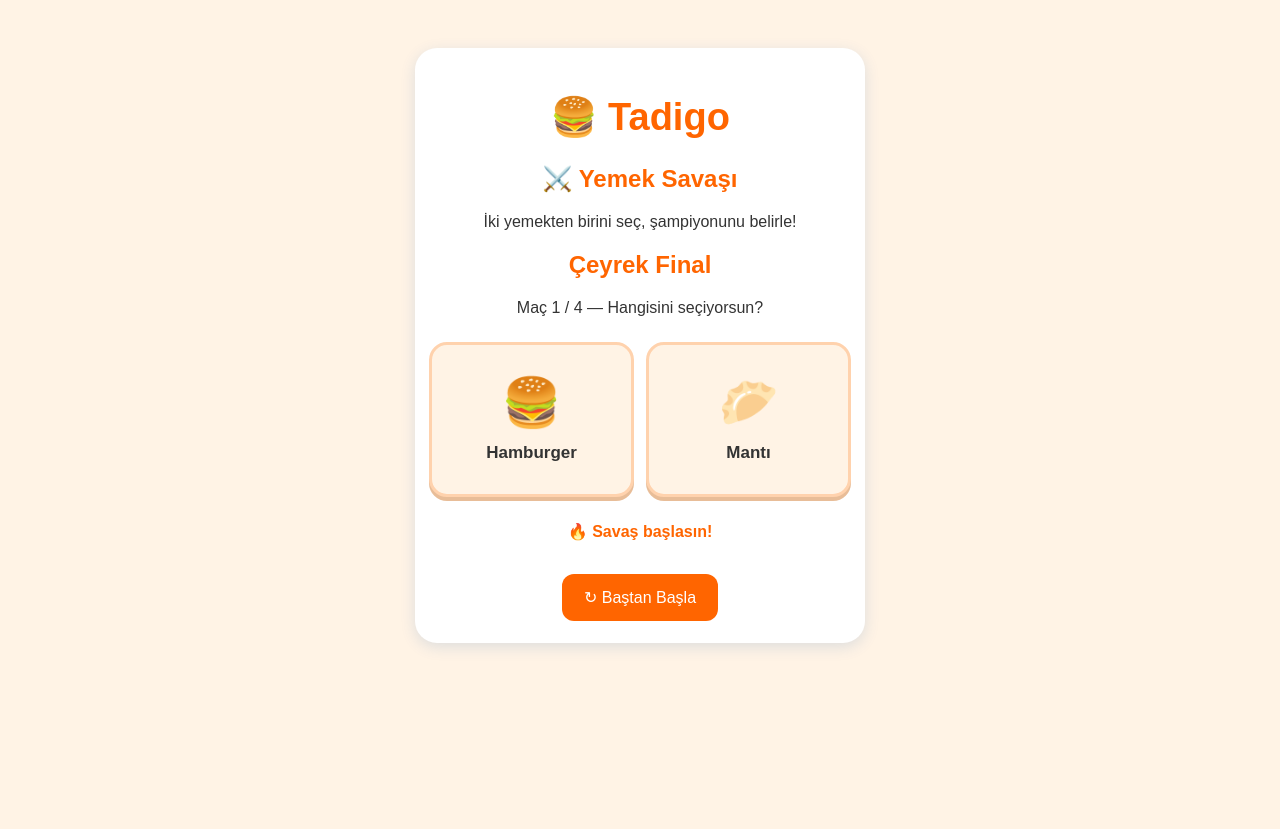
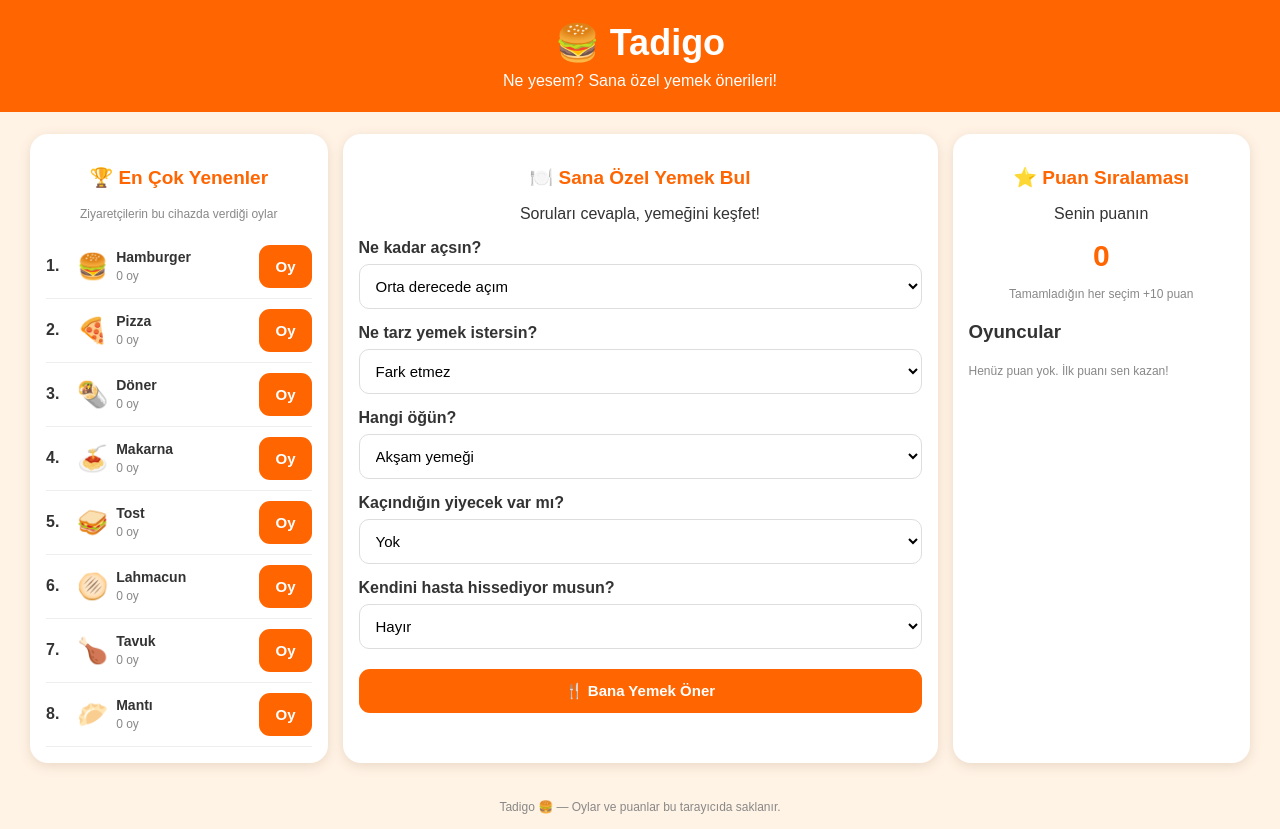
Before and after one commit to mustafaerengunduz88-bot/TadigoAI, a plain HTML site: page index.html in a window 1280 px wide. Before the commit the page ends 800 px from the top, so only its background shows below. Drawn offline with Linux system fonts and the light colour scheme.

Commit message:
Update index.html

```diff
--- a/index.html
+++ b/index.html
@@ -4,161 +4,256 @@
 <head>
 <meta charset="UTF-8">
 <meta name="viewport" content="width=device-width, initial-scale=1">
-<title>Tadigo - Yemek Savaşı</title>
+<title>Tadigo - Sana Özel Yemek</title>
 <style>
 *{box-sizing:border-box}
-body{font-family:Arial,sans-serif;background:#fff3e5;text-align:center;padding:15px;color:#333}
-.card{background:white;padding:22px 14px;border-radius:22px;max-width:450px;margin:25px auto;box-shadow:0 4px 15px #ddd}
-h1{color:#ff6500;font-size:38px}
-h2{color:#ff6500}
-button{font-family:inherit}
-.battle{display:flex;gap:12px;margin:25px 0}
-.food{flex:1;min-width:0;min-height:155px;padding:15px 5px;background:#fff3e5;border:3px solid #ffd2ad;border-radius:18px;cursor:pointer;box-shadow:0 4px 0 #e8bd98;color:#333}
-.emoji{display:block;font-size:48px;margin-bottom:12px}
-.name{font-size:17px;font-weight:bold}
-.food:active{transform:scale(.96)}
-.food:disabled{cursor:default}
-.winner{border-color:#ff6500;background:#ffe0c5}
-.reset{background:#ff6500;color:white;border:0;border-radius:12px;padding:14px 22px;font-size:16px;cursor:pointer;margin-top:12px}
-#sonuc{font-weight:bold;color:#ff6500;min-height:24px}
-#final{display:none}
-.champion{font-size:75px}
+body{margin:0;background:#fff3e5;color:#333;font-family:Arial,sans-serif}
+header{background:#ff6500;color:white;text-align:center;padding:22px 10px}
+header h1{margin:0;font-size:36px}
+header p{margin:8px 0 0}
+.layout{display:grid;grid-template-columns:1fr minmax(280px,2fr) 1fr;gap:15px;max-width:1250px;margin:22px auto;padding:0 15px}
+.panel{background:white;padding:16px;border-radius:18px;box-shadow:0 3px 12px #ead8c8;min-width:0}
+.panel h2{font-size:19px;color:#ff6500;text-align:center}
+.foodrow{display:flex;gap:8px;align-items:center;padding:10px 0;border-bottom:1px solid #eee}
+.foodrow .emoji{font-size:25px}
+.foodrow .details{flex:1;font-size:14px}
+.small{color:#888;font-size:12px;margin-top:4px}
+.rank{font-weight:bold;width:23px}
+.center{text-align:center}
+label{display:block;text-align:left;font-weight:bold;margin:15px 0 7px}
+select{width:100%;padding:12px;border:1px solid #ddd;border-radius:10px;background:white;font-size:15px}
+button{border:0;border-radius:11px;background:#ff6500;color:white;padding:13px 16px;font-size:15px;font-weight:bold;cursor:pointer}
+button:active{transform:scale(.98)}
+.mainbtn{width:100%;margin-top:20px}
+.result{background:#fff3e5;border-radius:15px;padding:18px;margin-top:18px;display:none}
+.result .big{font-size:55px}
+.result h3{color:#ff6500}
+.points{font-size:30px;color:#ff6500;font-weight:bold}
+.muted{font-size:12px;color:#888;line-height:1.5}
+footer{text-align:center;padding:15px;color:#888;font-size:12px}
+@media(max-width:800px){
+.layout{grid-template-columns:1fr;max-width:520px}
+#onerPanel{grid-row:1}
+#popularPanel{grid-row:2}
+#puanPanel{grid-row:3}
+}
 </style>
 </head>
 <body>
-<div class="card">
+
+<header>
 <h1>🍔 Tadigo</h1>
-<h2>⚔️ Yemek Savaşı</h2>
-<p>İki yemekten birini seç, şampiyonunu belirle!</p>
+<p>Ne yesem? Sana özel yemek önerileri!</p>
+</header>
 
-<div id="oyun">
-<h2 id="tur">Çeyrek Final</h2>
-<p id="bilgi"></p>
-<div class="battle">
-<button class="food" id="sol" onclick="sec(0)">
-<span class="emoji" id="emoji0"></span>
-<span class="name" id="isim0"></span>
-</button>
-<button class="food" id="sag" onclick="sec(1)">
-<span class="emoji" id="emoji1"></span>
-<span class="name" id="isim1"></span>
-</button>
+<div class="layout">
+
+<section class="panel" id="popularPanel">
+<h2>🏆 En Çok Yenenler</h2>
+<p class="muted center">Ziyaretçilerin bu cihazda verdiği oylar</p>
+<div id="populerListe"></div>
+</section>
+
+<section class="panel" id="onerPanel">
+<h2>🍽️ Sana Özel Yemek Bul</h2>
+<p class="center">Soruları cevapla, yemeğini keşfet!</p>
+
+<label for="aclik">Ne kadar açsın?</label>
+<select id="aclik">
+<option value="az">Biraz açım</option>
+<option value="orta" selected>Orta derecede açım</option>
+<option value="cok">Çok açım</option>
+</select>
+
+<label for="tat">Ne tarz yemek istersin?</label>
+<select id="tat">
+<option value="fark">Fark etmez</option>
+<option value="hafif">Hafif bir şey</option>
+<option value="doyurucu">Doyurucu bir yemek</option>
+<option value="tatli">Tatlı</option>
+</select>
+
+<label for="ogun">Hangi öğün?</label>
+<select id="ogun">
+<option value="kahvalti">Kahvaltı</option>
+<option value="ogle">Öğle yemeği</option>
+<option value="aksam" selected>Akşam yemeği</option>
+<option value="atistirma">Atıştırmalık</option>
+</select>
+
+<label for="alerji">Kaçındığın yiyecek var mı?</label>
+<select id="alerji">
+<option value="yok">Yok</option>
+<option value="sut">Süt ve süt ürünleri</option>
+<option value="gluten">Buğday / gluten</option>
+<option value="et">Et ürünleri</option>
+</select>
+
+<label for="hasta">Kendini hasta hissediyor musun?</label>
+<select id="hasta">
+<option value="hayir">Hayır</option>
+<option value="evet">Evet</option>
+</select>
+
+<button class="mainbtn" onclick="oner()">🍴 Bana Yemek Öner</button>
+
+<div class="result" id="sonuc">
+<div class="big" id="sonucEmoji"></div>
+<h3 id="sonucAd"></h3>
+<p id="sonucAciklama"></p>
+<button onclick="secimiTamamla()">✅ Seçimimi Tamamladım (+10 Puan)</button>
+<p class="muted">Puan almak için öneriyi seçtiğini onayla.</p>
 </div>
-<p id="sonuc">🔥 Savaş başlasın!</p>
-<button class="reset" onclick="baslat()">↻ Baştan Başla</button>
+<p id="mesaj" class="center"></p>
+</section>
+
+<section class="panel" id="puanPanel">
+<h2>⭐ Puan Sıralaması</h2>
+<div class="center">
+<p>Senin puanın</p>
+<div class="points" id="benimPuanim">0</div>
+<p class="muted">Tamamladığın her seçim +10 puan</p>
+</div>
+<div id="puanListe"></div>
+</section>
+
 </div>
 
-<div id="final">
-<div class="champion">🏆</div>
-<h2>YEMEK ŞAMPİYONU!</h2>
-<div class="champion" id="kazananEmoji"></div>
-<h2 id="kazananIsim"></h2>
-<p>Oyunun kazananı belli oldu! Afiyet olsun 😋</p>
-<button class="reset" onclick="baslat()">Tekrar Oyna</button>
-</div>
-</div>
+<footer>
+Tadigo 🍔 — Oylar ve puanlar bu tarayıcıda saklanır.
+</footer>
 
 <script>
 const yemekler=[
-["🍔","Hamburger"],
-["🍕","Pizza"],
-["🌯","Döner"],
-["🍝","Makarna"],
-["🥪","Tost"],
-["🫓","Lahmacun"],
-["🍗","Tavuk"],
-["🥟","Mantı"]
+{ad:"Hamburger",emoji:"🍔",tat:"doyurucu",ogun:["ogle","aksam","atistirma"],sut:false,gluten:true,et:true},
+{ad:"Pizza",emoji:"🍕",tat:"doyurucu",ogun:["ogle","aksam"],sut:true,gluten:true,et:false},
+{ad:"Döner",emoji:"🌯",tat:"doyurucu",ogun:["ogle","aksam"],sut:false,gluten:true,et:true},
+{ad:"Makarna",emoji:"🍝",tat:"doyurucu",ogun:["ogle","aksam"],sut:true,gluten:true,et:false},
+{ad:"Tost",emoji:"🥪",tat:"hafif",ogun:["kahvalti","ogle","atistirma"],sut:true,gluten:true,et:false},
+{ad:"Lahmacun",emoji:"🫓",tat:"doyurucu",ogun:["ogle","aksam"],sut:false,gluten:true,et:true},
+{ad:"Tavuk",emoji:"🍗",tat:"doyurucu",ogun:["ogle","aksam"],sut:false,gluten:false,et:true},
+{ad:"Mantı",emoji:"🥟",tat:"doyurucu",ogun:["ogle","aksam"],sut:true,gluten:true,et:false},
+{ad:"Pankek",emoji:"🥞",tat:"tatli",ogun:["kahvalti","atistirma"],sut:true,gluten:true,et:false},
+{ad:"Patates kızartması",emoji:"🍟",tat:"hafif",ogun:["ogle","atistirma"],sut:false,gluten:false,et:false},
+{ad:"Meyve tabağı",emoji:"🍎",tat:"hafif",ogun:["kahvalti","atistirma"],sut:false,gluten:false,et:false},
+{ad:"Sütlaç",emoji:"🍚",tat:"tatli",ogun:["atistirma"],sut:true,gluten:false,et:false}
 ];
 
-let turlar=[];
-let tur=0;
-let mac=0;
-let kilit=false;
+function oku(key,varsayilan){
+ try{
+  const v=localStorage.getItem(key);
+  return v===null?varsayilan:JSON.parse(v);
+ }catch(e){return varsayilan}
+}
+let oylar=oku("tadigo_oylar",{});
+let puanlar=oku("tadigo_puanlar",{});
+let benimPuanim=oku("tadigo_benim_puanim",0);
+let secilenYemek=null;
 
-function karistir(liste){
-let sonuc=[...liste];
-for(let i=sonuc.length-1;i>0;i--){
-let j=Math.floor(Math.random()*(i+1));
-[sonuc[i],sonuc[j]]=[sonuc[j],sonuc[i]];
-}
-return sonuc;
+function kaydet(){
+ try{
+  localStorage.setItem("tadigo_oylar",JSON.stringify(oylar));
+  localStorage.setItem("tadigo_puanlar",JSON.stringify(puanlar));
+  localStorage.setItem("tadigo_benim_puanim",JSON.stringify(benimPuanim));
+ }catch(e){}
 }
 
-function baslat(){
-turlar=[karistir(yemekler)];
-tur=0;
-mac=0;
-kilit=false;
-document.getElementById("oyun").style.display="block";
-document.getElementById("final").style.display="none";
-document.getElementById("sonuc").textContent="🔥 Savaş başlasın!";
-goster();
+function ciz(){
+ const pop=[...yemekler].sort((a,b)=>(oylar[b.ad]||0)-(oylar[a.ad]||0));
+ document.getElementById("populerListe").innerHTML=pop.slice(0,8).map((y,i)=>`
+ <div class="foodrow">
+ <div class="rank">${i+1}.</div><div class="emoji">${y.emoji}</div>
+ <div class="details"><b>${y.ad}</b><div class="small">${oylar[y.ad]||0} oy</div></div>
+ <button onclick="oyVer('${y.ad}')">Oy</button>
+ </div>`).join("");
+
+ document.getElementById("benimPuanim").textContent=benimPuanim;
+ const liste=Object.entries(puanlar).sort((a,b)=>b[1]-a[1]);
+ document.getElementById("puanListe").innerHTML=
+ '<h3>Oyuncular</h3>'+
+ (liste.length?liste.map((p,i)=>`
+ <div class="foodrow"><div class="rank">${i+1}.</div>
+ <div class="details"><b>${p[0]}</b><div class="small">${p[1]} puan</div></div></div>
+ `).join(""):'<p class="muted">Henüz puan yok. İlk puanı sen kazan!</p>');
 }
 
-function goster(){
-const turIsimleri=["Çeyrek Final","Yarı Final","Büyük Final"];
-document.getElementById("tur").textContent=turIsimleri[tur];
-document.getElementById("bilgi").textContent=
-"Maç "+(mac+1)+" / "+(turlar[tur].length/2)+" — Hangisini seçiyorsun?";
-
-for(let i=0;i<2;i++){
-let yemek=turlar[tur][mac*2+i];
-document.getElementById("emoji"+i).textContent=yemek[0];
-document.getElementById("isim"+i).textContent=yemek[1];
+function oyVer(ad){
+ oylar[ad]=(oylar[ad]||0)+1;
+ kaydet();ciz();
+ document.getElementById("mesaj").textContent=ad+" için oyun kaydedildi! 🎉";
 }
 
-document.getElementById("sol").className="food";
-document.getElementById("sag").className="food";
-document.getElementById("sol").disabled=false;
-document.getElementById("sag").disabled=false;
-kilit=false;
+function oner(){
+ const aclik=document.getElementById("aclik").value;
+ const tat=document.getElementById("tat").value;
+ const ogun=document.getElementById("ogun").value;
+ const alerji=document.getElementById("alerji").value;
+ const hasta=document.getElementById("hasta").value;
+
+ let uygun=yemekler.filter(y=>{
+  if(alerji==="sut"&&y.sut)return false;
+  if(alerji==="gluten"&&y.gluten)return false;
+  if(alerji==="et"&&y.et)return false;
+  if(tat!=="fark"&&y.tat!==tat)return false;
+  if(!y.ogun.includes(ogun))return false;
+  return true;
+ });
+
+ if(!uygun.length){
+  document.getElementById("sonuc").style.display="block";
+  document.getElementById("sonucEmoji").textContent="🤔";
+  document.getElementById("sonucAd").textContent="Uygun öneri bulamadım";
+  document.getElementById("sonucAciklama").textContent="Seçeneklerinden birini değiştirip tekrar dene.";
+  secilenYemek=null;return;
+ }
+
+ if(aclik==="az")uygun=uygun.filter(y=>y.tat!=="doyurucu");
+ if(aclik==="cok")uygun=uygun.filter(y=>y.tat==="doyurucu");
+ if(!uygun.length)uygun=yemekler.filter(y=>
+  (alerji!=="sut"||!y.sut)&&
+  (alerji!=="gluten"||!y.gluten)&&
+  (alerji!=="et"||!y.et)&&
+  y.ogun.includes(ogun)&&
+  (tat==="fark"||y.tat===tat)
+ );
+ if(!uygun.length){
+  document.getElementById("sonuc").style.display="block";
+  document.getElementById("sonucEmoji").textContent="🤔";
+  document.getElementById("sonucAd").textContent="Başka seçenek dene";
+  document.getElementById("sonucAciklama").textContent="Bu seçimlerle uygun yemek bulamadık.";
+  secilenYemek=null;return;
+ }
+
+ secilenYemek=uygun[Math.floor(Math.random()*uygun.length)];
+ document.getElementById("sonuc").style.display="block";
+ document.getElementById("sonucEmoji").textContent=secilenYemek.emoji;
+ document.getElementById("sonucAd").textContent=secilenYemek.ad;
+ document.getElementById("sonucAciklama").textContent=
+ hasta==="evet"?
+ "Geçmiş olsun! Bu sadece bir yemek fikridir, tedavi önerisi değildir. Kendini kötü hissediyorsan bir yetişkine veya sağlık uzmanına danış.":
+ "Cevaplarına göre rastgele bir öneri. Afiyet olsun!";
+ document.getElementById("mesaj").textContent="";
 }
 
-function sec(secim){
-if(kilit)return;
-kilit=true;
-
-let secilen=turlar[tur][mac*2+secim];
-turlar[tur].kazananlar=turlar[tur].kazananlar||[];
-turlar[tur].kazananlar.push(secilen);
-
-document.getElementById(secim===0?"sol":"sag").classList.add("winner");
-document.getElementById(secim===0?"sag":"sol").disabled=true;
-document.getElementById("sol").disabled=true;
-document.getElementById("sag").disabled=true;
-
-document.getElementById("sonuc").textContent=
-"🔥 "+secilen[1]+" bu maçı kazandı!";
-
-setTimeout(function(){
-mac++;
-
-if(mac<turlar[tur].length/2){
-goster();
-return;
+function secimiTamamla(){
+ if(!secilenYemek){
+  document.getElementById("mesaj").textContent="Önce bir yemek önerisi al!";
+  return;
+ }
+ const ad=prompt("Puan tablosunda hangi isim görünsün?","Oyuncu");
+ if(ad===null)return;
+ const isim=ad.trim().slice(0,20)||"Oyuncu";
+ benimPuanim+=10;
+ puanlar[isim]=(puanlar[isim]||0)+10;
+ oylar[secilenYemek.ad]=(oylar[secilenYemek.ad]||0)+1;
+ kaydet();ciz();
+ document.getElementById("mesaj").textContent=
+ "🎉 "+secilenYemek.ad+" seçimini tamamladın! +10 puan kazandın!";
+ secilenYemek=null;
+ document.getElementById("sonuc").style.display="none";
 }
 
-if(tur===2){
-sampiyonGoster(turlar[tur].kazananlar[0]);
-return;
-}
-
-tur++;
-mac=0;
-turlar[tur]=turlar[tur-1].kazananlar;
-document.getElementById("sonuc").textContent="🎉 Yeni tur başlıyor!";
-goster();
-},700);
-}
-
-function sampiyonGoster(yemek){
-document.getElementById("oyun").style.display="none";
-document.getElementById("final").style.display="block";
-document.getElementById("kazananEmoji").textContent=yemek[0];
-document.getElementById("kazananIsim").textContent=yemek[1];
-}
-
-baslat();
+ciz();
 </script>
 </body>
 </html>
```
